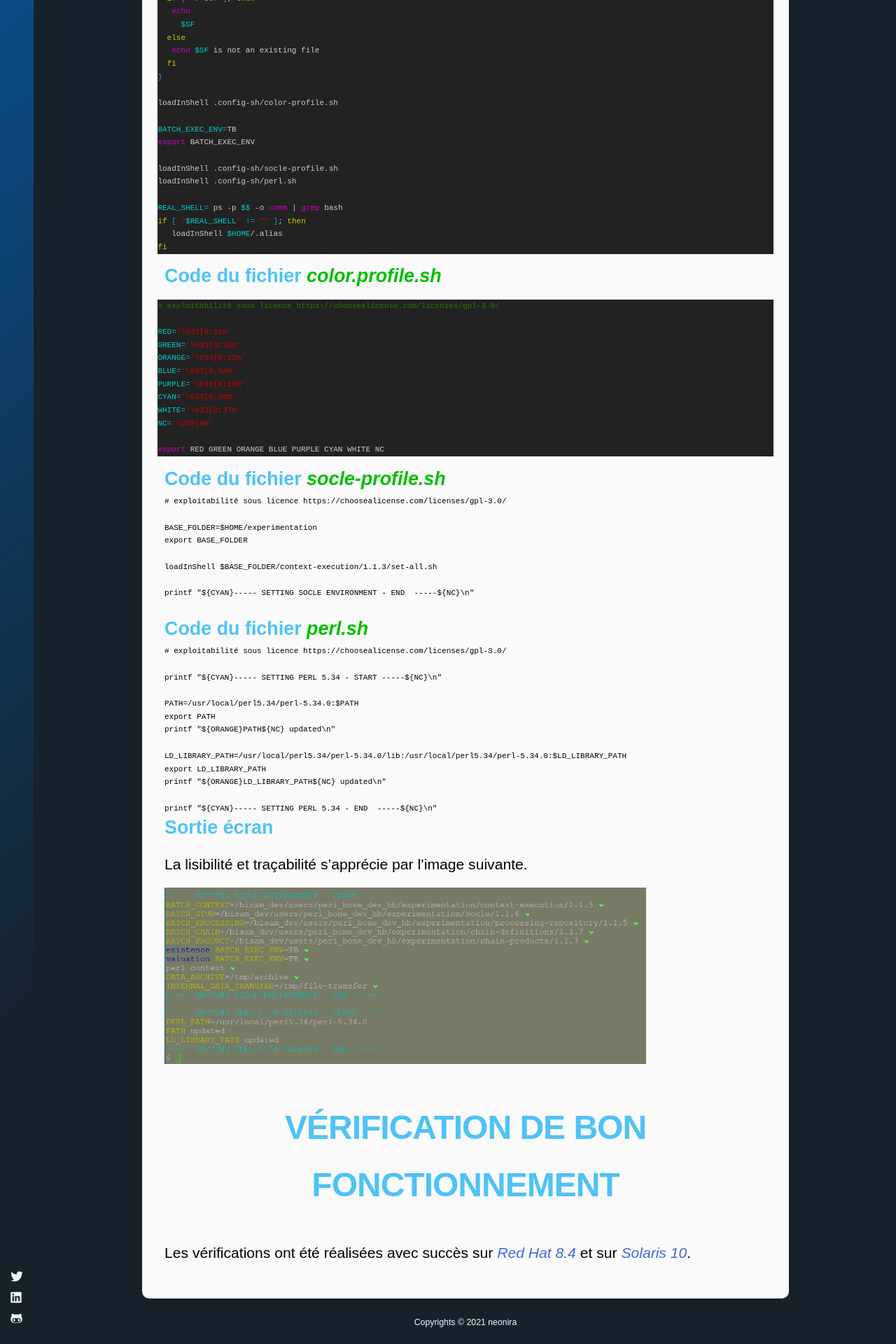
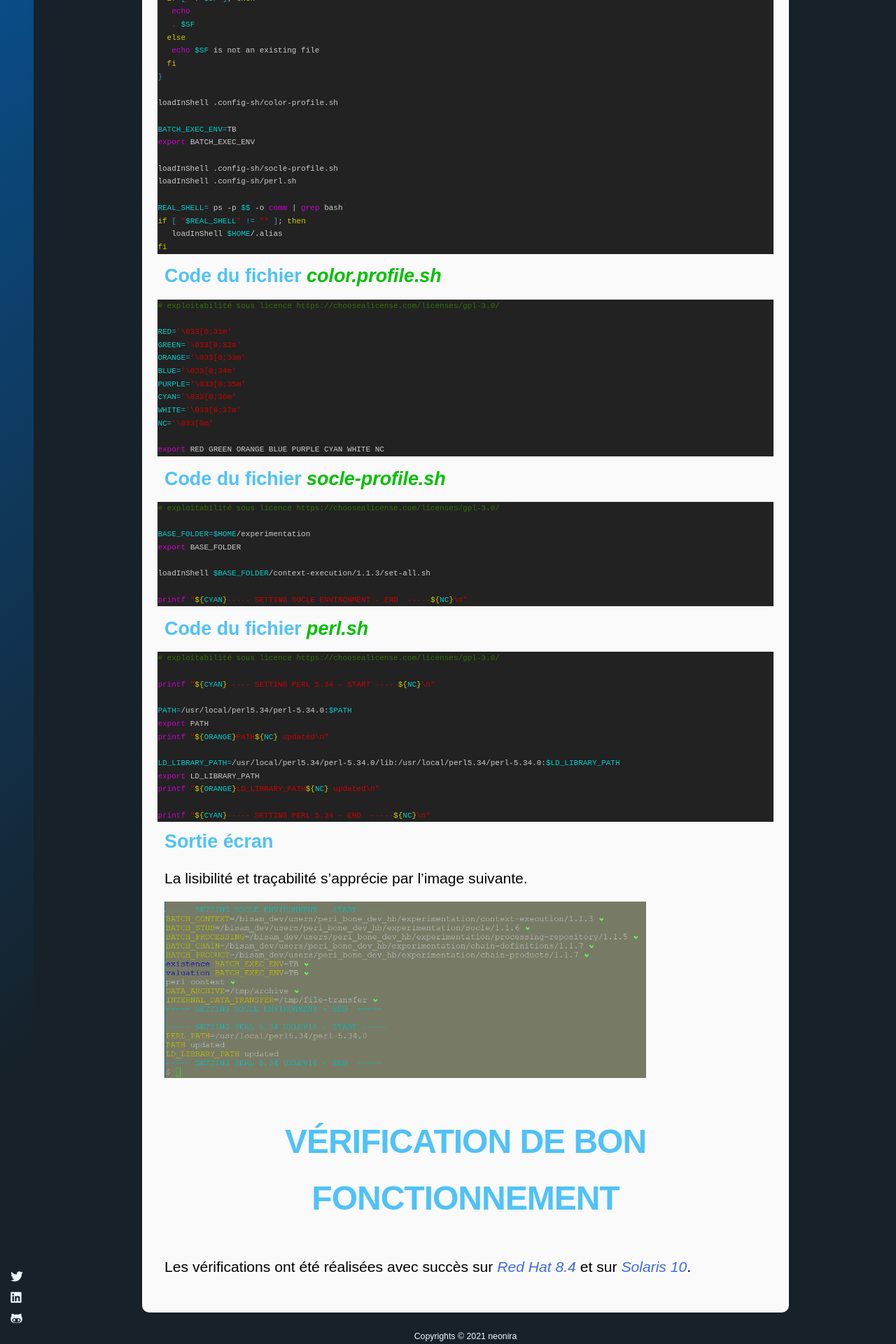
Before and after one commit to neonira/neonira.github.io, a Jekyll site: the page built from _posts/2021-12-30-shells.md, in a window 1280 px wide. Shown: the part 2176-4096 px from the top of the page at 70% size. Built offline with Jekyll 4.4.1, drawn with Linux system fonts in a browser that asks for light colours; nearby versions of some CDN libraries; some web fonts are replaced.

Commit message:
added blog

```diff
--- a/_posts/2021-12-30-shells.md
+++ b/_posts/2021-12-30-shells.md
@@ -87,7 +87,7 @@ export RED GREEN ORANGE BLUE PURPLE CYAN WHITE NC
 
 ## Code du fichier <cite class='file'>socle-profile.sh</cite>
 
-<pre>
+{% highlight sh %}
 # exploitabilité sous licence https://choosealicense.com/licenses/gpl-3.0/
 
 BASE_FOLDER=$HOME/experimentation
@@ -96,12 +96,11 @@ export BASE_FOLDER
 loadInShell $BASE_FOLDER/context-execution/1.1.3/set-all.sh
 
 printf "${CYAN}----- SETTING SOCLE ENVIRONMENT - END  -----${NC}\n"
-
-</pre>
+{% endhighlight %}
 
 ## Code du fichier <cite class='file'>perl.sh</cite>
 
-<pre>
+{% highlight sh %}
 # exploitabilité sous licence https://choosealicense.com/licenses/gpl-3.0/
 
 printf "${CYAN}----- SETTING PERL 5.34 - START -----${NC}\n"
@@ -115,7 +114,7 @@ export LD_LIBRARY_PATH
 printf "${ORANGE}LD_LIBRARY_PATH${NC} updated\n"
 
 printf "${CYAN}----- SETTING PERL 5.34 - END  -----${NC}\n"
-</pre>
+{% endhighlight %}
 
 ## Sortie écran
 
```
